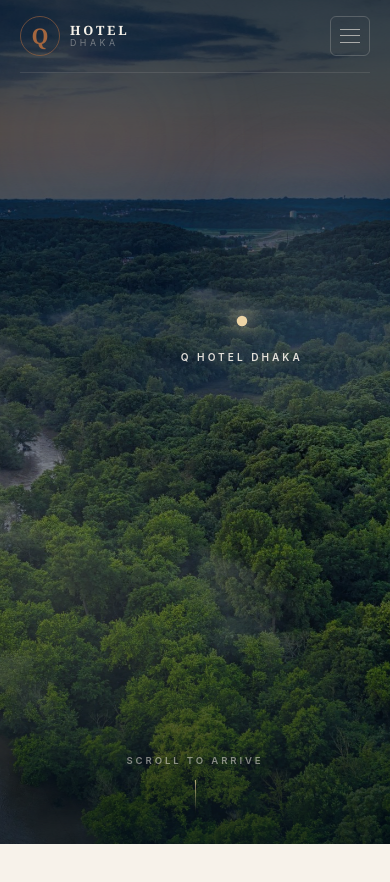
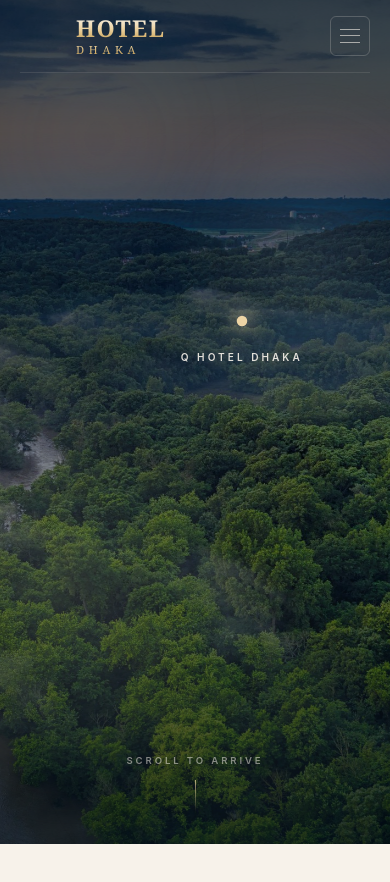
Before and after one commit to Codeshaper-bd/q-hotel-web, a Nuxt app: page / in a window 390 px wide. Shown: the top 882 px of the page. Built offline with nearby package versions, Linux system fonts and the light colour scheme.

Commit message:
Refactor logo components to use shared brand paths, enhance entrance animations, and improve styling

```diff
--- a/app/components/layout/AppHeader.vue
+++ b/app/components/layout/AppHeader.vue
@@ -94,13 +94,13 @@
           <!-- Reserve: split control — label + bed icon behind one border -->
           <NuxtLink
             to="#reserve"
-            class="group hidden items-stretch border border-paper/40 text-paper transition-colors duration-fast hover:border-paper/70 hover:bg-paper/5 lg:flex"
+            class="group hidden items-stretch border border-champagne/60 text-paper transition-colors duration-fast hover:border-champagne hover:bg-champagne/10 lg:flex"
           >
             <span class="flex items-center px-5 py-2.5 text-[0.7rem] font-semibold uppercase tracking-[0.14em]">
               Reserve Now
             </span>
             <span
-              class="flex items-center border-l border-paper/40 px-3.5 transition-colors duration-fast group-hover:border-paper/70"
+              class="flex items-center border-l border-champagne/60 px-3.5 transition-colors duration-fast group-hover:border-champagne"
               aria-hidden="true"
             >
               <svg class="h-4 w-4" viewBox="0 0 24 24" fill="none" stroke="currentColor" stroke-width="1.5" aria-hidden="true">
--- a/app/components/layout/AppPreloader.vue
+++ b/app/components/layout/AppPreloader.vue
@@ -91,12 +91,8 @@ type GsapTimeline = ReturnType<typeof gsapType.timeline>
 
 const FAILSAFE_MS = 4000
 
-// Q Hotel brand mark paths (viewBox 0 0 51 50)
-const logoPaths = [
-  'M18.3833 40.0763C18.3833 40.0763 25.0279 38.7909 34.1981 45.0763C34.1981 45.0763 40.2031 49.6569 47.8178 48.0664C47.8178 48.0664 38.3387 53.3715 30.117 46.4052C24.9846 42.0534 20.2748 40.3377 18.3779 40.0763H18.3833Z',
-  'M13.1428 3.09913L14.7036 4.13399C14.7036 4.13399 2.6827 10.915 5.127 27.2277C6.89382 39.0196 15.7442 47.8976 27.7218 46.5795L28.9846 47.7397C27.0823 47.9793 6.29223 49.2647 0.601534 28.9869C-0.173485 26.2255 -2.56358 11.939 13.1428 3.09913Z',
-  'M22.7848 1.2146L21.7334 0.261438C21.7334 0.261438 32.188 -1.94989 42.3608 6.47059C42.3608 6.47059 54.9942 16.4869 48.9078 32.3203C46.3118 39.0795 39.4125 44.0414 37.288 44.5861L35.4832 43.366C35.4832 43.366 45.6723 37.8214 45.5747 24.1885C45.5747 24.1885 46.2142 13.0283 38.4315 6.32353C38.4315 6.32353 32.833 0.332244 22.7902 1.2037L22.7848 1.2146Z',
-]
+// Q Hotel brand mark paths — shared single source in app/utils/brand.ts
+const logoPaths = qHotelLogoPaths
 
 // Non-breaking spaces keep word gaps intact as individual spans
 const copyLetters = 'Preparing your stay'.split('').map(letter => letter === ' ' ? ' ' : letter)
@@ -121,11 +117,15 @@ const copyRef = ref<HTMLElement | null>(null)
 const progressFillRef = ref<HTMLElement | null>(null)
 
 const nuxtApp = useNuxtApp()
+// Lets other components (e.g. the nav logo) sequence their entrance
+// animations to start exactly when the preloader reveals the page
+const isPreloaderComplete = useState('preloader-complete', () => false)
 let timeline: GsapTimeline | undefined
 let failsafeTimer: ReturnType<typeof setTimeout> | undefined
 
 function finish() {
   isVisible.value = false
+  isPreloaderComplete.value = true
 }
 
 onMounted(() => {
@@ -185,6 +185,10 @@ onMounted(() => {
     // Content lifts away, gold seam appears, doors open
     .to(contentRef.value, { y: -28, opacity: 0, duration: 0.4, ease: 'power2.in' }, 1.95)
     .to([hairlineTopRef.value, hairlineBottomRef.value], { opacity: 1, duration: 0.2 }, 2.15)
+    // Signal as the curtains begin so entrance animations play during the reveal
+    .call(() => {
+      isPreloaderComplete.value = true
+    }, [], 2.25)
     .to(curtainTopRef.value, { yPercent: -100, duration: 0.55, ease: 'power4.inOut' }, 2.25)
     .to(curtainBottomRef.value, { yPercent: 100, duration: 0.55, ease: 'power4.inOut' }, 2.25)
 })
--- a/app/components/layout/NavLogo.vue
+++ b/app/components/layout/NavLogo.vue
@@ -1,25 +1,157 @@
 <template>
   <NuxtLink
     to="/"
-    class="group flex shrink-0 items-center gap-2.5"
+    class="group flex shrink-0 items-center gap-3"
     aria-label="Q Hotel Dhaka — home"
   >
-    <!-- Logo mark: thin golden ring -->
-    <span
-      class="relative flex h-10 w-10 shrink-0 items-center justify-center rounded-full border border-copper/60 text-copper transition-colors duration-normal group-hover:border-copper"
-      aria-hidden="true"
-    >
-      <span class="font-display text-[1.35rem] font-semibold leading-none">Q</span>
-    </span>
+    <!-- Brand mark: same Q as the preloader, subtle champagne gradient -->
+    <svg class="h-11 w-11 shrink-0" viewBox="0 0 51 50" fill="none" aria-hidden="true">
+      <defs>
+        <linearGradient :id="gradientId" x1="0" y1="0" x2="0" y2="1">
+          <stop class="logo-gradient-start" offset="0" />
+          <stop class="logo-gradient-mid" offset="0.55" />
+          <stop class="logo-gradient-end" offset="1" />
+        </linearGradient>
+      </defs>
 
-    <!-- Logo wordmark -->
-    <span class="flex flex-col leading-none">
-      <span class="font-display text-[0.8rem] font-semibold uppercase tracking-[0.22em] text-paper transition-colors duration-normal group-hover:text-copper/90">
+      <!-- Entrance outline: drawn once when the preloader reveals the page,
+           echoing the preloader's stroke-draw signature -->
+      <g ref="strokeGroupRef">
+        <path
+          v-for="(d, index) in qHotelLogoPaths"
+          :key="`stroke-${index}`"
+          :d="d"
+          class="fill-none stroke-champagne"
+          stroke-width="0.6"
+          pathLength="1"
+          stroke-dasharray="1"
+          stroke-dashoffset="1"
+        />
+      </g>
+
+      <!-- Gradient fill: visible by default so no-JS and reduced-motion users
+           always see the mark; the entrance timeline hides it first -->
+      <g ref="fillGroupRef">
+        <path
+          v-for="(d, index) in qHotelLogoPaths"
+          :key="`fill-${index}`"
+          :d="d"
+          :fill="`url(#${gradientId})`"
+        />
+      </g>
+    </svg>
+
+    <!-- Wordmark: serif caps with the same champagne gradient -->
+    <span ref="wordmarkRef" class="flex flex-col leading-none">
+      <span class="bg-gradient-to-b from-paper via-champagne to-gold bg-clip-text font-display text-[1.45rem] font-semibold uppercase tracking-[0.06em] text-transparent">
         Hotel
       </span>
-      <span class="mt-0.5 font-sans text-[0.55rem] uppercase tracking-[0.4em] text-paper/40">
+      <span class="mt-1 bg-gradient-to-b from-champagne to-gold bg-clip-text font-display text-[0.7rem] uppercase tracking-[0.42em] text-transparent">
         Dhaka
       </span>
     </span>
   </NuxtLink>
 </template>
+
+<script setup lang="ts">
+// Unique per instance so multiple renders never collide on the SVG defs id
+const gradientId = `q-logo-gradient-${useId()}`
+const { gsap, createContext } = useGsap()
+
+const strokeGroupRef = ref<SVGGElement | null>(null)
+const fillGroupRef = ref<SVGGElement | null>(null)
+const wordmarkRef = ref<HTMLElement | null>(null)
+
+// Set by AppPreloader the moment its curtains begin to open
+const isPreloaderComplete = useState('preloader-complete', () => false)
+let hasPlayedEntrance = false
+
+function playEntrance() {
+  if (hasPlayedEntrance) {
+    return
+  }
+  hasPlayedEntrance = true
+
+  // No-op under reduced motion: the fill and wordmark stay visible as-is
+  createContext(() => {
+    if (!gsap) {
+      return
+    }
+
+    const strokePaths = strokeGroupRef.value?.querySelectorAll('path')
+
+    if (!strokePaths?.length) {
+      return
+    }
+
+    const entrance = gsap.timeline()
+      .set(fillGroupRef.value, { opacity: 0 })
+      .set(wordmarkRef.value, { opacity: 0, y: 6 })
+      .to(strokePaths, {
+        attr: { 'stroke-dashoffset': 0 },
+        duration: 0.7,
+        stagger: 0.1,
+        ease: 'power2.inOut',
+      })
+      .to(fillGroupRef.value, { opacity: 1, duration: 0.4, ease: 'power2.out' }, '-=0.1')
+      .to(strokeGroupRef.value, { opacity: 0, duration: 0.35 }, '<')
+      .to(wordmarkRef.value, { opacity: 1, y: 0, duration: 0.4, ease: 'power2.out' }, '<+0.1')
+
+    // Looping signature, fully symmetric: fill hands off to the drawn
+    // outline, the line un-draws in reverse, a beat of emptiness, then it
+    // draws back in and the gradient fill blooms — hold, and repeat
+    const redrawLoop = gsap.timeline({ repeat: -1, repeatDelay: 4 })
+      // Crossfade the fill out over the fully-drawn outline
+      .set(strokePaths, { attr: { 'stroke-dashoffset': 0 } })
+      .set(strokeGroupRef.value, { opacity: 1 })
+      .to(fillGroupRef.value, { opacity: 0, duration: 0.35, ease: 'power1.in' })
+      // Un-draw: the line retreats the way it arrived
+      .to(strokePaths, {
+        attr: { 'stroke-dashoffset': 1 },
+        duration: 0.9,
+        stagger: { each: 0.12, from: 'end' },
+        ease: 'power2.inOut',
+      })
+      // Empty beat, then draw back in
+      .to(strokePaths, {
+        attr: { 'stroke-dashoffset': 0 },
+        duration: 0.9,
+        stagger: 0.12,
+        ease: 'power2.inOut',
+      }, '+=0.4')
+      .to(fillGroupRef.value, { opacity: 1, duration: 0.45, ease: 'power2.out' }, '-=0.1')
+      .to(strokeGroupRef.value, { opacity: 0, duration: 0.35 }, '<')
+
+    entrance.add(redrawLoop, '+=4')
+  })
+}
+
+onMounted(() => {
+  if (isPreloaderComplete.value) {
+    playEntrance()
+    return
+  }
+
+  const stopWatching = watch(isPreloaderComplete, (isComplete) => {
+    if (isComplete) {
+      stopWatching()
+      playEntrance()
+    }
+  })
+})
+</script>
+
+<style scoped>
+/* Gradient stops need tokens; SVG stop-color can't use Tailwind utilities */
+.logo-gradient-start {
+  stop-color: rgb(var(--color-paper));
+}
+
+.logo-gradient-mid {
+  stop-color: rgb(var(--color-champagne));
+}
+
+.logo-gradient-end {
+  stop-color: rgb(var(--color-gold));
+}
+</style>
--- /dev/null
+++ b/app/utils/brand.ts
@@ -0,0 +1,6 @@
+/** Q Hotel brand mark paths (viewBox 0 0 51 50) — single source of truth */
+export const qHotelLogoPaths = [
+  'M18.3833 40.0763C18.3833 40.0763 25.0279 38.7909 34.1981 45.0763C34.1981 45.0763 40.2031 49.6569 47.8178 48.0664C47.8178 48.0664 38.3387 53.3715 30.117 46.4052C24.9846 42.0534 20.2748 40.3377 18.3779 40.0763H18.3833Z',
+  'M13.1428 3.09913L14.7036 4.13399C14.7036 4.13399 2.6827 10.915 5.127 27.2277C6.89382 39.0196 15.7442 47.8976 27.7218 46.5795L28.9846 47.7397C27.0823 47.9793 6.29223 49.2647 0.601534 28.9869C-0.173485 26.2255 -2.56358 11.939 13.1428 3.09913Z',
+  'M22.7848 1.2146L21.7334 0.261438C21.7334 0.261438 32.188 -1.94989 42.3608 6.47059C42.3608 6.47059 54.9942 16.4869 48.9078 32.3203C46.3118 39.0795 39.4125 44.0414 37.288 44.5861L35.4832 43.366C35.4832 43.366 45.6723 37.8214 45.5747 24.1885C45.5747 24.1885 46.2142 13.0283 38.4315 6.32353C38.4315 6.32353 32.833 0.332244 22.7902 1.2037L22.7848 1.2146Z',
+]
```
